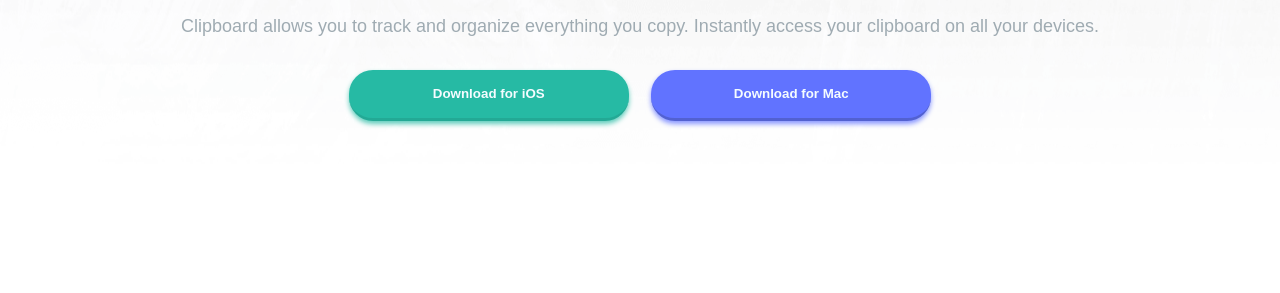
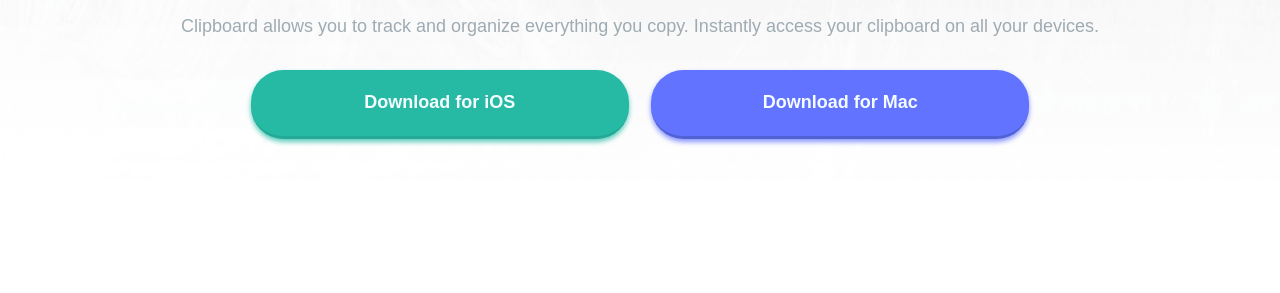
Before and after one commit to martam90/clipboard-landing-page, a plain HTML site: page index.html in a window 1280 px wide. Shown: the part 470-763 px from the top of the page. Drawn offline with Linux system fonts and the light colour scheme; a web font is replaced by a local one.

Commit message:
Add font size and ffamily to btns

```diff
--- a/css/_variables.scss
+++ b/css/_variables.scss
@@ -23,6 +23,8 @@ $light-grey: #f5f6f8;
   color: #f5fcff;
   margin-bottom: $spacing + 0.25;
   border-radius: 1.8em;
+  font-family: $font-family;
+  font-size: $font-size;
   font-weight: 600;
   transition: all ease-in 300ms;
 
```
Also changed, not shown: css/style.css, 1 other file.
